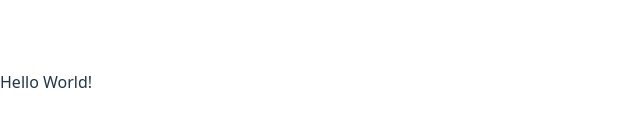
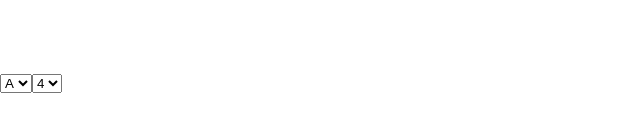
Before and after one commit to AnikethReddy18/simple-GPA-Calculator, a React (Vite) app: page / in a window 1280 px wide. Shown: the part 318-450 px from the top of the page, without its empty margins (0-640 px from the left). Built offline with nearby package versions, Linux system fonts and the light colour scheme.

Commit message:
Add Individual Course

```diff
--- a/src/App.jsx
+++ b/src/App.jsx
@@ -1,9 +1,10 @@
+import CourseSelect from "./components/CourseSelect";
 function App() {
   return (
     <>
-     Hello World!
+      <CourseSelect />
     </>
-  )
+  );
 }
 
-export default App
+export default App;
--- /dev/null
+++ b/src/components/CourseSelect.jsx
@@ -0,0 +1,19 @@
+function CourseSelect() {
+    return ( <>
+          <select defaultValue={9}>
+        <option value={10}>S</option>
+        <option value={9}>A</option>
+        <option value={8}>B</option>
+        <option value={7}>C</option>
+        <option value={6}>D</option>
+        <option value={5}>E</option>
+      </select>
+
+      <select defaultValue={4}>
+        <option value={4}>4</option>
+        <option value={3}>3</option>
+        <option value={2}>2</option>
+      </select></> );
+}
+
+export default CourseSelect;
```
